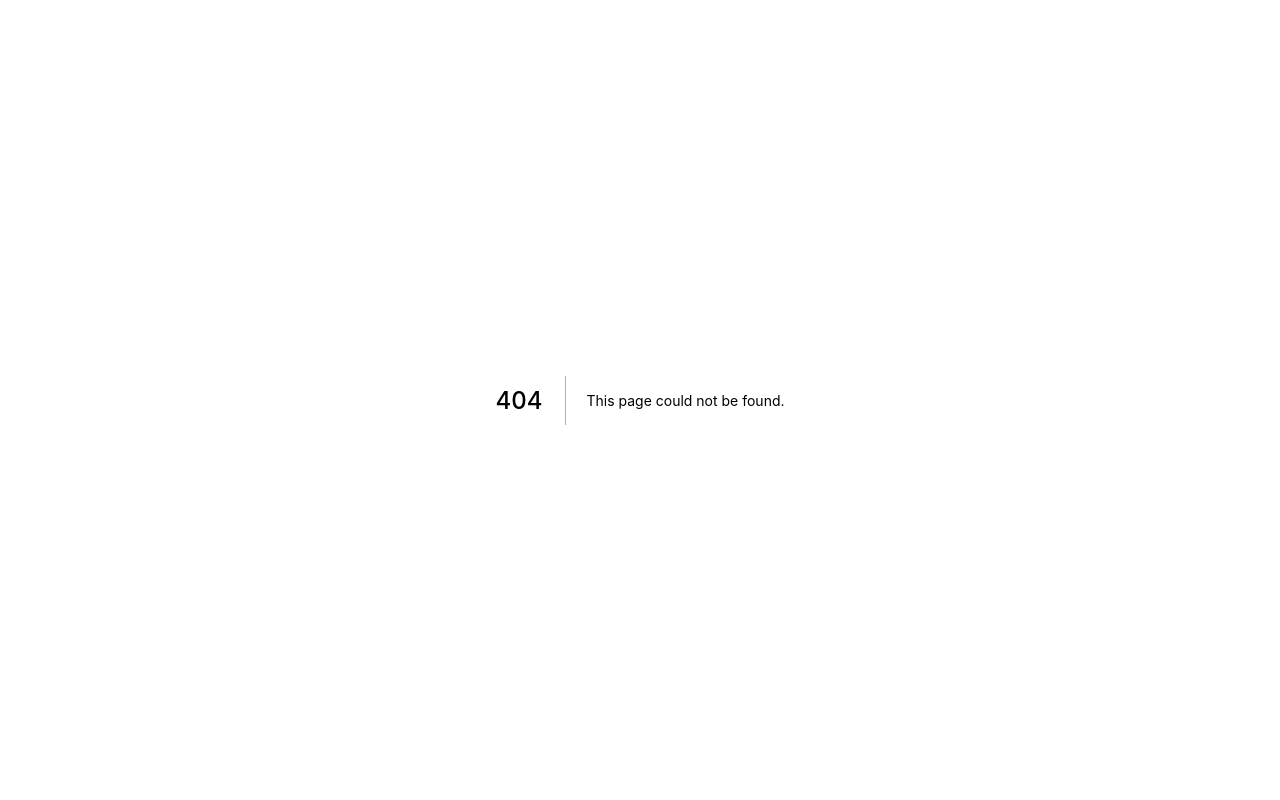
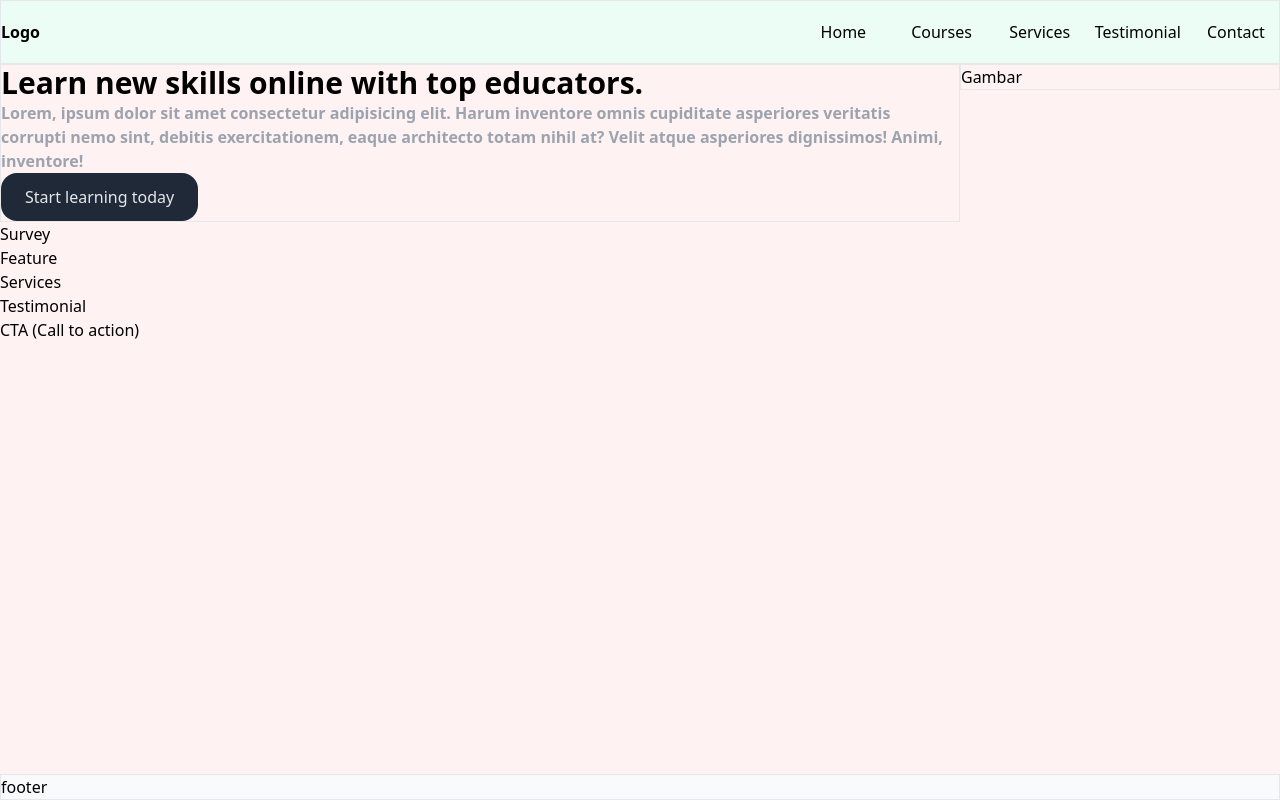
Before and after one commit to arizkyana/redux-tutorial, a Next.js app: page /landing in a window 1280 px wide. Before the commit this address had no page. Built offline with nearby package versions, Linux system fonts and the light colour scheme.

Commit message:
sample landing page

```diff
--- /dev/null
+++ b/src/components/Heading/heading1.jsx
@@ -0,0 +1,7 @@
+export default function Heading1({ children }) {
+  return (
+    <div>
+      <h1 className="text-4xl font-bold">{children}</h1>
+    </div>
+  );
+}
--- /dev/null
+++ b/src/pages/landing.jsx
@@ -0,0 +1,72 @@
+export default function LandingPage() {
+  return (
+    <div className="w-screen relative bg-red-50 min-h-screen">
+      <nav className="border bg-green-50 h-16 flex justify-start items-center">
+        <div className="h-full container mx-auto flex justify-between items-center">
+          <div className="font-bold">
+            Logo
+          </div>
+          <div className="grid grid-cols-5 gap-3 text-center">
+            <div>
+              <a href="/">Home</a>
+            </div>
+            <div>
+              <a href="/">Courses</a>
+            </div>
+            <div>
+              <a href="/">Services</a>
+            </div>
+            <div>
+              <a href="/">Testimonial</a>
+            </div>
+            <div>
+              <a href="/">Contact</a>
+            </div>
+          </div>
+        </div>
+      </nav>
+      <main className="">
+        <section id="banner" className="container mx-auto">
+          <div className="w-full flex flex-col lg:flex-row justify-between items-start">
+            <div className="w-full lg:w-3/4 border">
+              <h1 className="font-bold text-3xl">
+                Learn new skills online with top educators.
+              </h1>
+              <h2 className="font-semibold text-gray-400">
+                Lorem, ipsum dolor sit amet consectetur adipisicing elit. Harum inventore omnis cupiditate asperiores veritatis corrupti nemo sint, debitis exercitationem, eaque architecto totam nihil at? Velit atque asperiores dignissimos! Animi, inventore!
+              </h2>
+              <div>
+                <button type="button" className="bg-gray-800 hover:bg-gray-700 text-gray-200 px-6 py-3 rounded-2xl">
+                  Start learning today
+                </button>
+              </div>
+            </div>
+            <div className="w-full lg:w-1/4 border">
+              Gambar
+            </div>
+          </div>
+        </section>
+        <section id="survey" className="container mx-auto">
+          Survey
+        </section>
+        <section id="feature" className="container mx-auto">
+          Feature
+        </section>
+        <section id="services" className="container mx-auto">
+          Services
+        </section>
+        <section id="testimonial" className="container mx-auto">
+          Testimonial
+        </section>
+        <section id="cta" className="container mx-auto">
+          CTA (Call to action)
+        </section>
+      </main>
+      <footer className="border absolute bottom-0 w-full bg-gray-50">
+        <div className="container mx-auto">
+          footer
+        </div>
+      </footer>
+    </div>
+  );
+}
```
